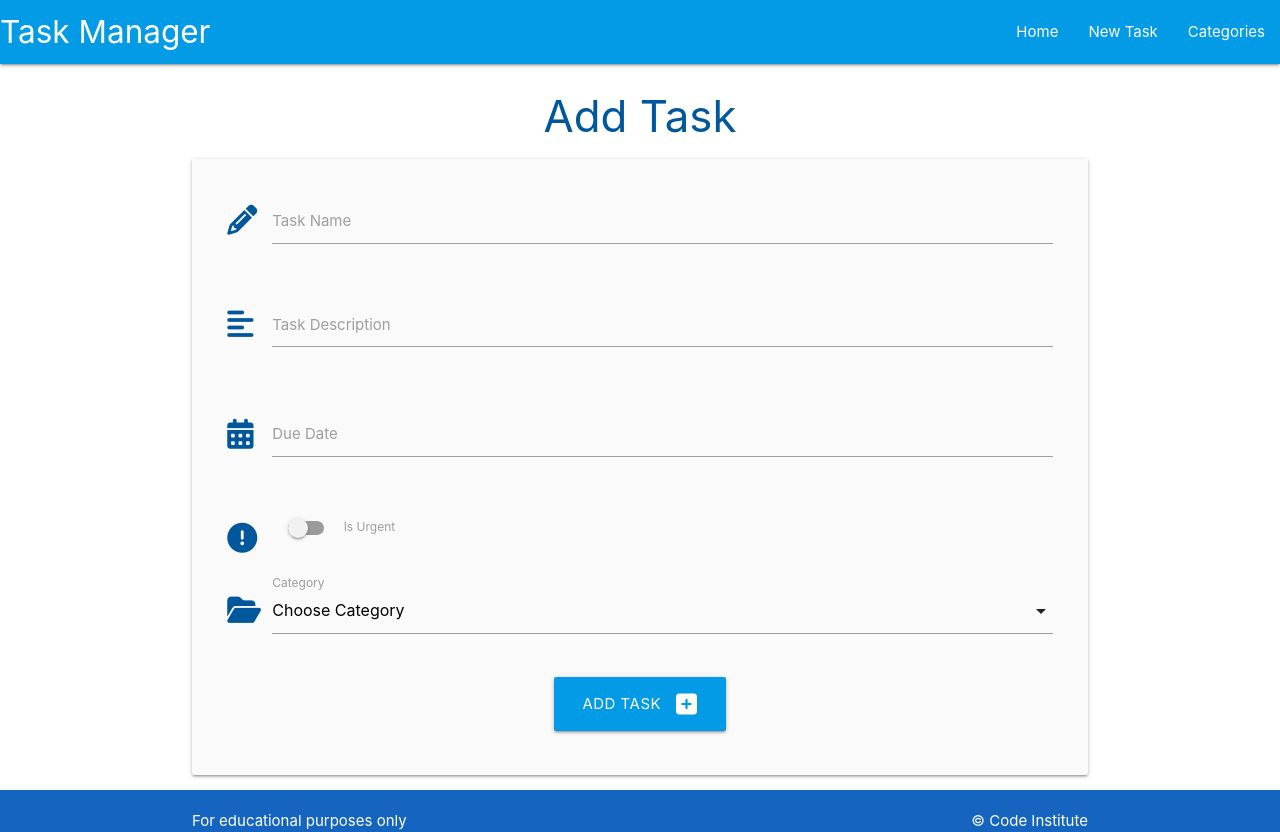
After one commit to brodsa/ci-taks-manager, a Flask app: page /add_task in a window 1280 px wide. The commit adds this page. Run offline with Flask 3, Linux system fonts and the light colour scheme; data that the repository does not hold is empty; some libraries are stand-ins or nearby versions.

Commit message:
feat: implement addition of task

```diff
--- a/task/routes.py
+++ b/task/routes.py
@@ -41,3 +41,21 @@ def delete_category(category_id):
     db.session.delete(category)
     db.session.commit()
     return redirect(url_for("categories"))
+
+
+
+@app.route("/add_task", methods=["GET", "POST"])
+def add_task():
+    categories = list(Category.query.order_by(Category.category_name).all())
+    if request.method == "POST":
+        task = Task(
+            task_name=request.form.get("task_name"),
+            task_description=request.form.get("task_description"),
+            is_urgent=bool(True if request.form.get("is_urgent") else False),
+            due_dat=request.form.get("due_dat"),
+            category_id=request.form.get("category_id")
+        )
+        db.session.add(task)
+        db.session.commit()
+        return redirect(url_for("home"))
+    return render_template("add_task.html", categories=categories)
--- a/task/static/script/script.js
+++ b/task/static/script/script.js
@@ -1,5 +1,16 @@
-// init sideave
-document.addEventListener('DOMContentLoaded', function() {
-    let sidenav= document.querySelectorAll('.sidenav');
-    M.Sidenav.init(sidenav);
+document.addEventListener("DOMContentLoaded", function() {
+  // sidenav initialization
+  let sidenav = document.querySelectorAll(".sidenav");
+  M.Sidenav.init(sidenav);
+
+  // datepicker initialization
+  let datepicker = document.querySelectorAll(".datepicker");
+  M.Datepicker.init(datepicker, {
+      format: "dd mmmm, yyyy",
+      i18n: {done: "Select"}
   });
+
+  // select initialization
+  let selects = document.querySelectorAll("select");
+  M.FormSelect.init(selects);
+});
--- /dev/null
+++ b/task/templates/add_task.html
@@ -0,0 +1,70 @@
+{% extends "base.html" %}
+{% block content %}
+
+<h3 class="light-blue-text text-darken-4 center-align">Add Task</h3>
+
+<div class="row card-panel grey lighten-5">
+    <form class="col s12" method="POST" action="{{ url_for('add_task') }}">
+        <!-- task name -->
+        <div class="row">
+            <div class="input-field col s12">
+                <i class="fas fa-pencil-alt prefix light-blue-text text-darken-4"></i>
+                <input id="task_name" name="task_name" minlength="5" maxlength="50" type="text" class="validate" required>
+                <label for="task_name">Task Name</label>
+            </div>
+        </div>
+        <!-- task description -->
+        <div class="row">
+            <div class="input-field col s12">
+                <i class="fas fa-align-left prefix light-blue-text text-darken-4"></i>
+                <textarea id="task_description" name="task_description" minlength="5" maxlength="200"
+                    type="text" class="materialize-textarea validate" required></textarea>
+                <label for="task_description">Task Description</label>
+            </div>
+        </div>
+        <!-- due date -->
+        <div class="row">
+            <div class="input-field col s12">
+                <i class="fas fa-calendar-alt prefix light-blue-text text-darken-4"></i>
+                <input id="due_dat" name="due_dat" type="text" class="datepicker validate" required>
+                <label for="due_dat">Due Date</label>
+            </div>
+        </div>
+        <!-- is urgent -->
+        <div class="row">
+            <div class="input-field col s12">
+                <div class="switch">
+                    <i class="fas fa-exclamation-circle prefix light-blue-text text-darken-4"></i>
+                    <label for="is_urgent">
+                        <input id="is_urgent" name="is_urgent" type="checkbox">
+                        <span class="lever"></span>
+                        Is Urgent
+                    </label>
+                </div>
+            </div>
+        </div>
+        <!-- category id -->
+        <div class="row">
+            <div class="input-field col s12">
+                <i class="fas fa-folder-open prefix light-blue-text text-darken-4"></i>
+                <select id="category_id" name="category_id" class="validate" required>
+                    <option value="" disabled selected>Choose Category</option>
+                    {% for category in categories %}
+                        <option value="{{ category.id }}">{{ category.category_name }}</option>
+                    {% endfor %}
+                </select>
+                <label for="category_id">Category</label>
+            </div>
+        </div>
+        <!-- submit button -->
+        <div class="row">
+            <div class="col s12 center-align">
+                <button type="submit" class="btn-large light-blue darken-1">
+                    Add Task <i class="fas fa-plus-square right"></i>
+                </button>
+            </div>
+        </div>
+    </form>
+</div>
+
+{% endblock %}
--- a/task/templates/base.html
+++ b/task/templates/base.html
@@ -17,7 +17,7 @@
             <a href="#" data-target="mobile-demo" class="sidenav-trigger"><i class="fas fa-bars"></i></a>
             <ul class="right hide-on-med-and-down">
                 <li><a href="{{ url_for('home') }}"> Home</a></li>
-                <li><a href=""> New Task</a></li>
+                <li><a href="{{ url_for('add_task') }}"> New Task</a></li>
                 <li><a href="{{ url_for('categories') }}"> Categories</a></li>
             </ul>
             </div>
@@ -25,7 +25,7 @@
 
         <ul class="sidenav" id="mobile-demo">
             <li><a href="{{ url_for('home') }}">Home</a></li>
-            <li><a href=""> New Task</a></li>
+            <li><a href="{{ url_for('add_task') }}"> New Task</a></li>
             <li><a href="{{ url_for('categories') }}"> Categories</a></li>
         </ul>
     </header>
```
Also changed, not shown: task/templates/tasks.html (+8 -0 lines).
